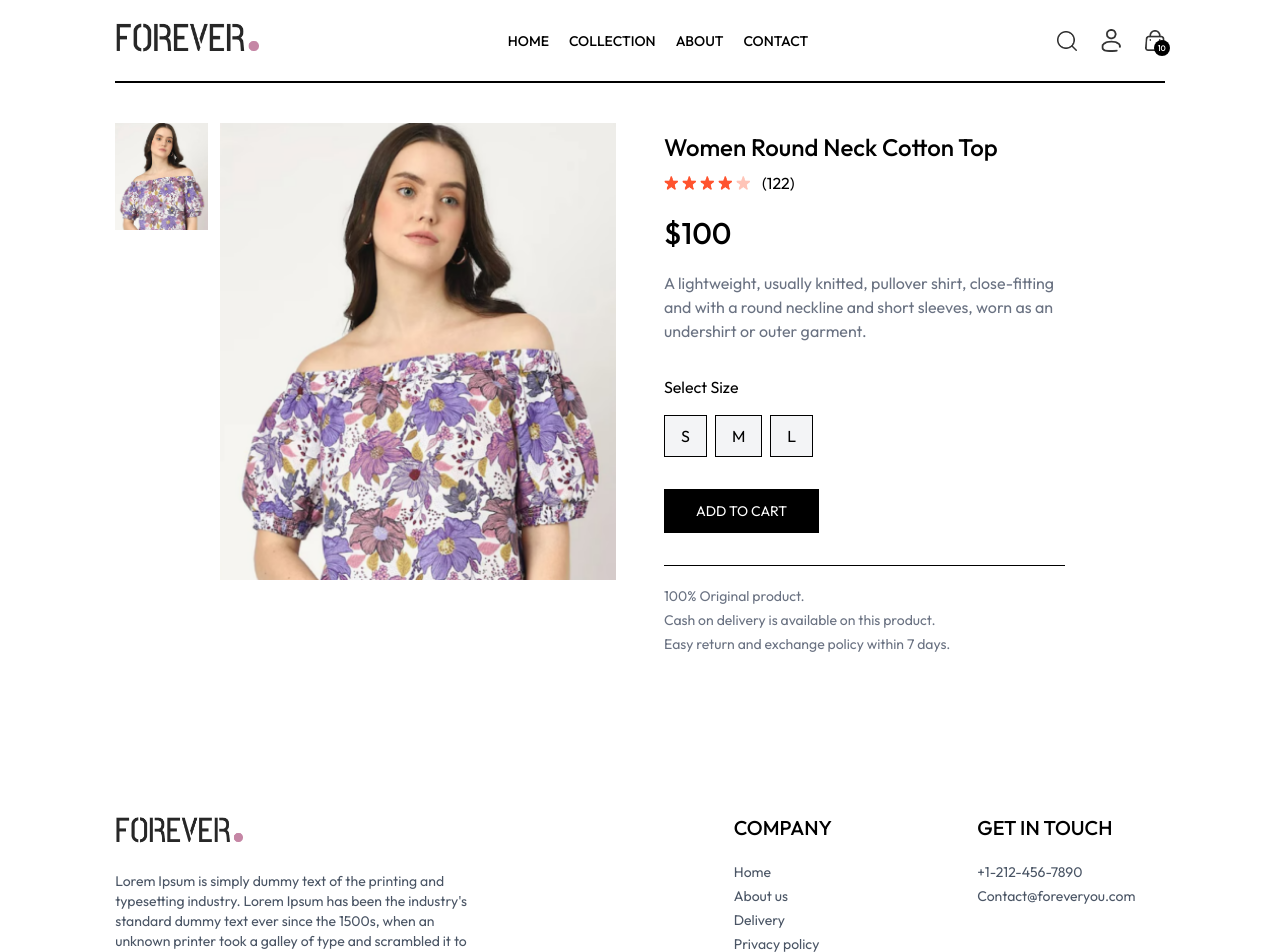
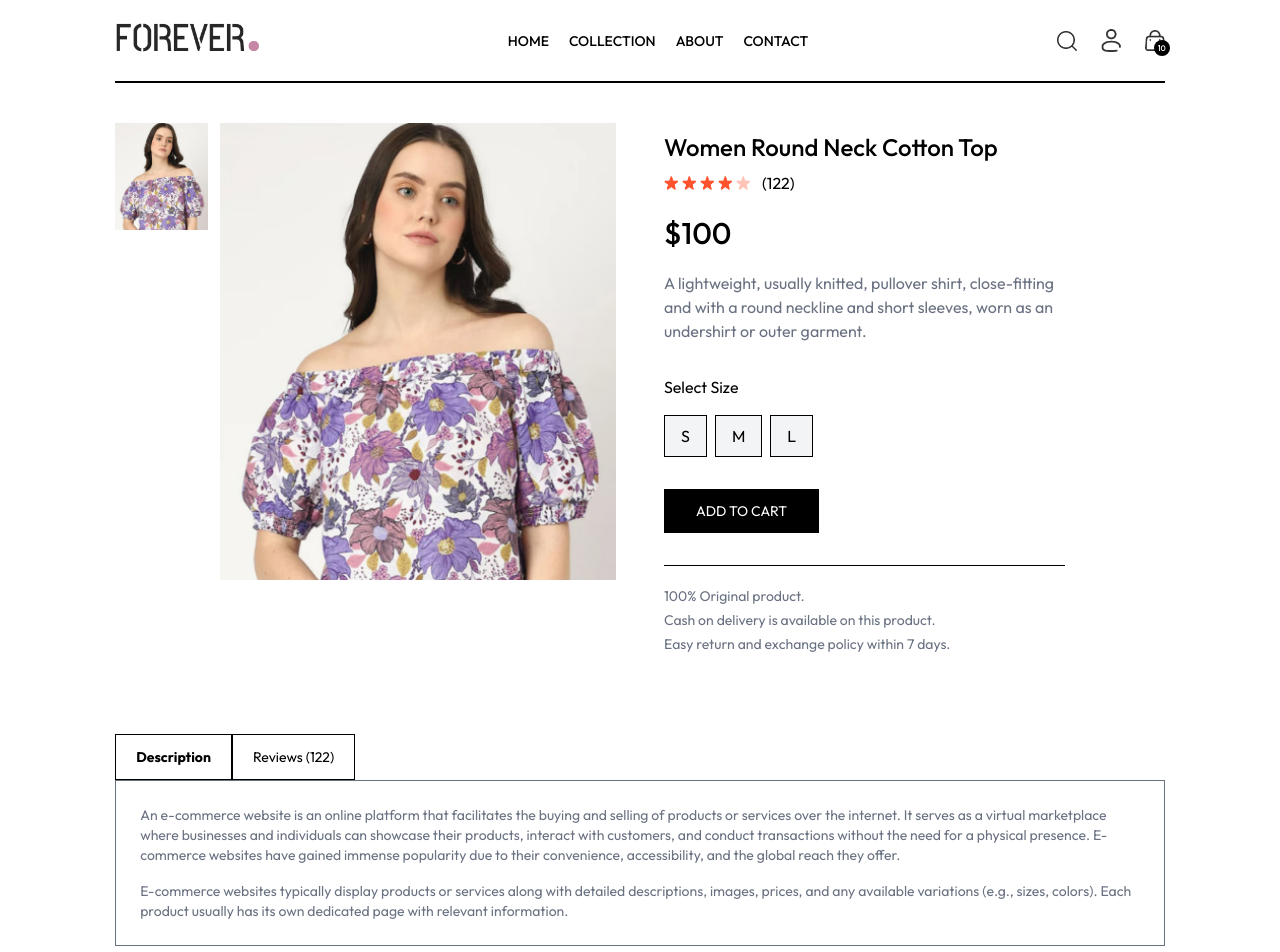
Before and after one commit to Felix3242/e-commerce, a React (Vite) app in the folder frontend/: page /product/aaaaa in a window 1280 px wide. Shown: the top 952 px of the page. Built offline with nearby package versions, Linux system fonts and the light colour scheme.

Commit message:
Completed description section

```diff
--- a/frontend/src/pages/Product.jsx
+++ b/frontend/src/pages/Product.jsx
@@ -84,6 +84,21 @@ const Product = () => {
           </div>
         </div>
       </div>
+
+      {/* Description & Review Section */}
+      <div className='mt-20'>
+        <div className='flex'>
+          <b className='border px-5 py-3 text-sm'>Description</b>
+          <p className='border px-5 py-3 text-sm'>Reviews (122)</p>
+        </div>
+
+        <div className='flex flex-col gap-4 border px-6 py-6 text-sm text-gray-500'>
+          <p>An e-commerce website is an online platform that facilitates the buying and selling of products or services over the internet. It serves as a virtual marketplace where businesses and individuals can showcase their products, interact with customers, and conduct transactions without the need for a physical presence. E-commerce websites have gained immense popularity due to their convenience, accessibility, and the global reach they offer.</p>
+          <p>E-commerce websites typically display products or services along with detailed descriptions, images, prices, and any available variations (e.g., sizes, colors). Each product usually has its own dedicated page with relevant information.</p>
+        </div>
+
+      </div>
+
     </div>
   ) : <div className="opacity-0"></div>
 };
```
